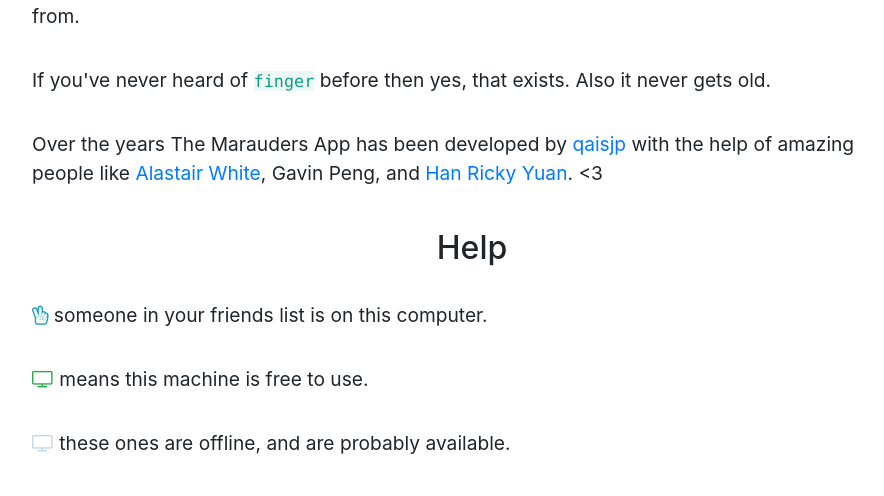
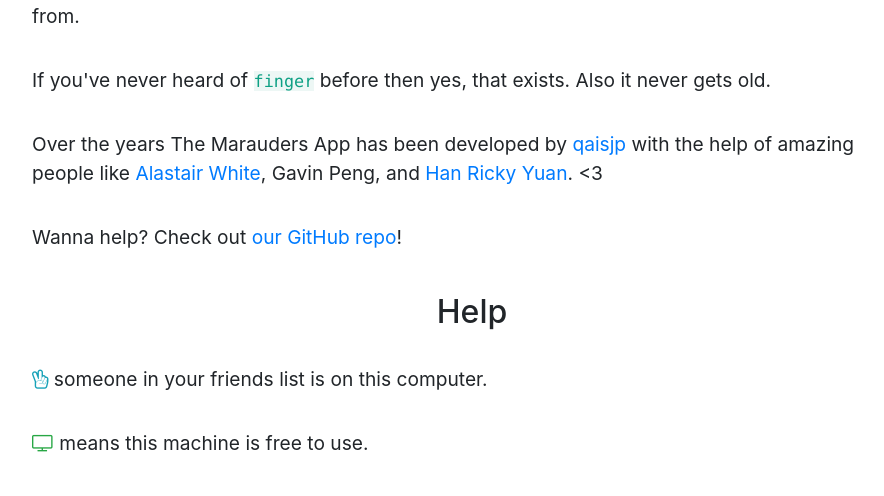
Before and after one commit to compsoc-edinburgh/mapp, a Flask app: page /about in a window 1280 px wide. Shown: the part 780-1276 px from the top of the page, without its empty margins (168-1052 px from the left). Run offline with Flask 2, Linux system fonts and the light colour scheme; parts of the project's set-up code (start-up, migrations or seed data) failed here and were passed over; some libraries are stand-ins or nearby versions.

Commit message:
add github repo link

```diff
--- a/map/templates/about.html
+++ b/map/templates/about.html
@@ -48,6 +48,10 @@
 
   <p>
     Over the years The Marauders App has been developed by <a href="https://qaisjp.com">qaisjp</a> with the help of amazing people like <a href="https://github.com/airxhi">Alastair White</a>, Gavin Peng, and <a href="https://github.com/itv-canterlot">Han Ricky Yuan</a>. &lt;3
+  </p>
+
+  <p>
+    Wanna help? Check out <a href=-"https://github.com/compsoc-edinburgh/mapp-site">our GitHub repo</a>!
   </p>
 
   <div class="text-center padder">
```
